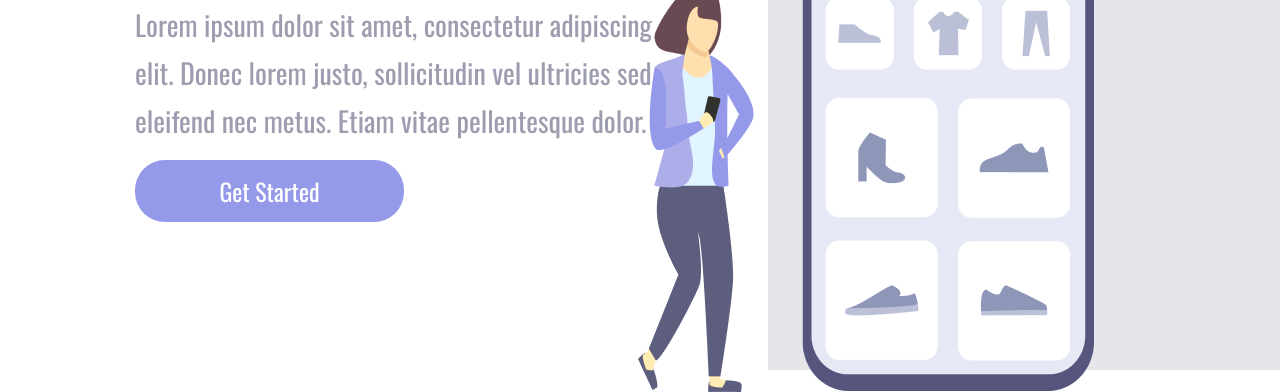
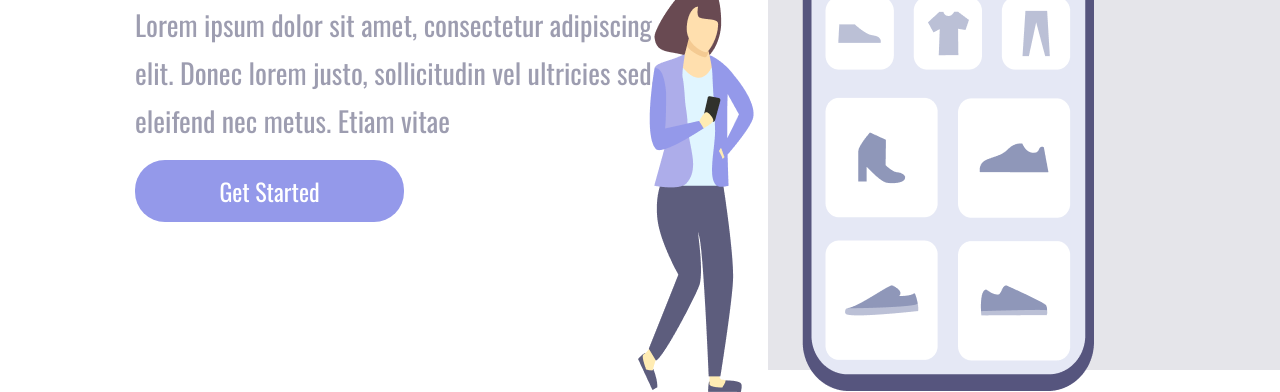
Before and after one commit to rdsantos33-stack/Progeto-2, a plain HTML site: page index.html in a window 1280 px wide. Shown: the part 430-822 px from the top of the page. Drawn offline with nearby package versions, Linux system fonts and the light colour scheme.

Commit message:
alterado paragrafo

```diff
--- a/index.html
+++ b/index.html
@@ -18,7 +18,7 @@
                 Via Mobile</h1>
             <p>Lorem ipsum dolor sit amet, consectetur adipiscing
                 elit. Donec lorem justo, sollicitudin vel ultricies sed,
-                eleifend nec metus. Etiam vitae pellentesque dolor. </p>
+                eleifend nec metus. Etiam vitae  </p>
             <button>Get Started</button>
         </section>
         <section class="container-right">
```
